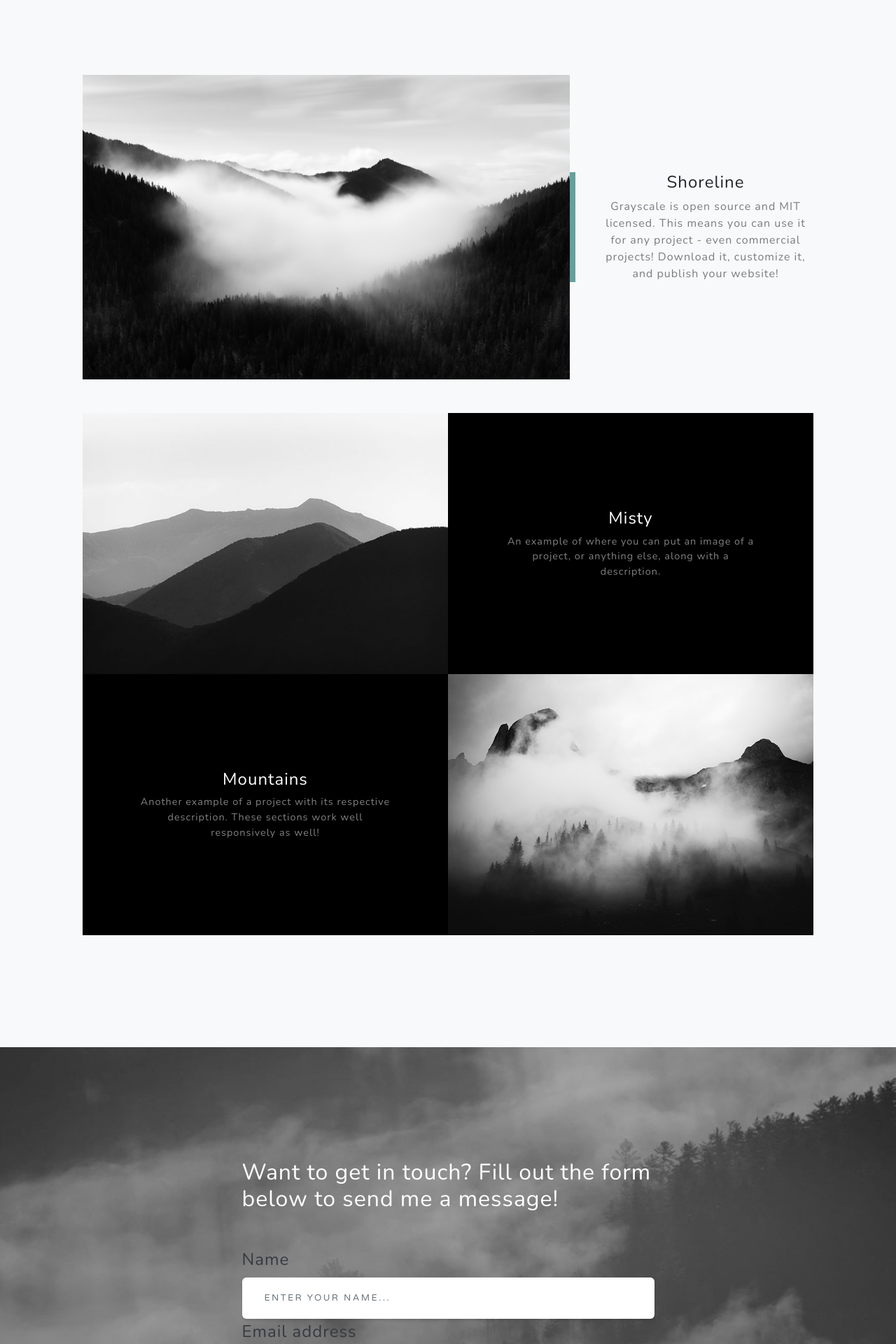
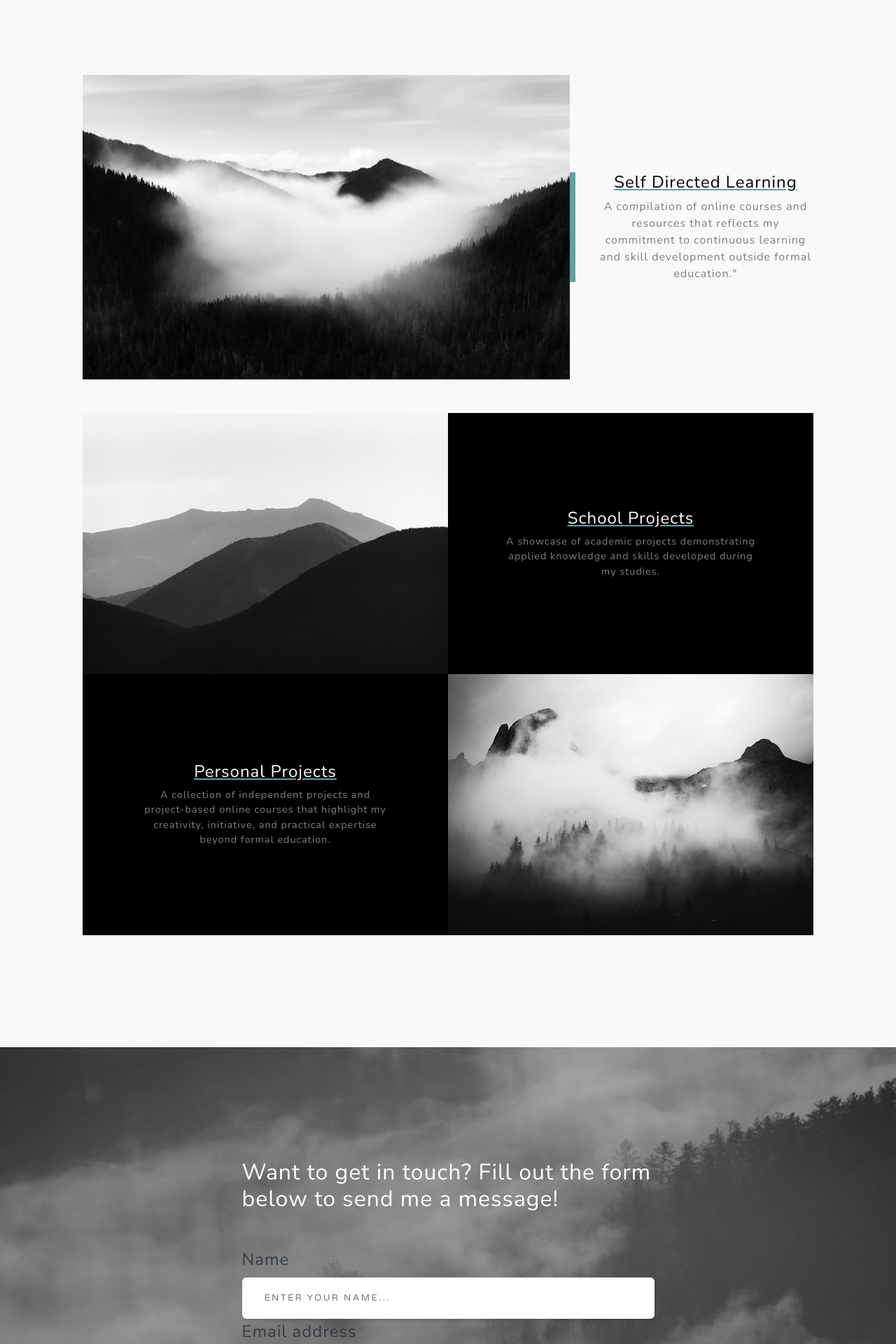
Before and after one commit to wel013/portfolio, a Flask app: page / in a window 1280 px wide. Shown: the part 1189-3109 px from the top of the page at 70% size. Run offline with Flask 3, Linux system fonts and the light colour scheme; some libraries are stand-ins or nearby versions.

Commit message:
Start working on project

```diff
--- a/main.py
+++ b/main.py
@@ -36,6 +36,30 @@ class BlogPost(db.Model):
     date: Mapped[str] = mapped_column(String(250), nullable=False)
     body: Mapped[str] = mapped_column(Text, nullable=False)
     author: Mapped[str] = mapped_column(String(250), nullable=False)
+    img_url: Mapped[str] = mapped_column(String(250), nullable=False)
+    # # foreign table.field
+    # author_id: Mapped[int] = mapped_column(
+    #     Integer, ForeignKey('users.id'))
+    # author = relationship("User", back_populates='posts')
+
+
+class Projects(db.Model):
+    __tablename__ = "projects"
+    id: Mapped[int] = mapped_column(Integer, primary_key=True)
+    title: Mapped[str] = mapped_column(
+        String(250), unique=True, nullable=False)
+    category: Mapped[str] = mapped_column(
+        String(250), unique=True, nullable=False)
+    course_name: Mapped[str] = mapped_column(
+        String(250), unique=True, nullable=False)
+    result_link: Mapped[str] = mapped_column(
+        String(500), unique=True, nullable=False)
+    overview: Mapped[str] = mapped_column(
+        String(500), unique=True, nullable=False)
+    key_components: Mapped[str] = mapped_column(Text, nullable=False)
+    achievements: Mapped[str] = mapped_column(Text, nullable=False)
+    skill_tags: Mapped[str] = mapped_column(Text, nullable=False)
+    course_url: Mapped[str] = mapped_column(String(500), nullable=False)
     img_url: Mapped[str] = mapped_column(String(250), nullable=False)
     # # foreign table.field
     # author_id: Mapped[int] = mapped_column(
@@ -132,5 +156,19 @@ def skills():
     return render_template('technicalskill.html')
 
 
+@app.route('/view-project/<category>', methods=["GET", "POST"])
+def view_project(category):
+    # result = db.session.execute(db.select(Projects).where(
+    #     Projects.category == category)).scalars().all()
+    # return render_template("viewproject.html", projects=result, category=category)
+    return render_template("viewproject.html", category=category)
+
+
+@app.route('/project/<int:id>', methods=["GET", "POST"])
+def project(id):
+    requested_post = db.get_or_404(Projects, id)
+    return render_template("project.html", project=requested_post)
+
+
 if __name__ == '__main__':
     app.run(debug=True)
--- a/templates/index.html
+++ b/templates/index.html
@@ -40,17 +40,30 @@
     <!--########################################Projects###################################################-->
     <!-- Projects-->
     <section class="projects-section bg-light" id="projects">
-        <div class="container px-4 px-lg-5">
+       <!-- <div class="container px-4 px-lg-5">
+            Featured Project Row
+            <div class="row gx-0 mb-4 mb-lg-5 align-items-center">
+                <div class="col-xl-8 col-lg-7"><img class="img-fluid mb-3 mb-lg-0"
+                        src="{{ url_for('static', filename='assets/img/bg-masthead.jpg') }}" alt="..." /></div>
+                <div class="col-xl-4 col-lg-5">
+                    <div class="featured-text text-center text-lg-left">
+                        <h4>Personal Projects</h4>
+                        <p class="text-black-50 mb-0">A collection of independent projects and project-based online courses that highlight my creativity,
+                            initiative, and practical expertise beyond formal education.</p>
+                    </div>
+                </div>
+            </div>-->
+             <div class="container px-4 px-lg-5">
             <!-- Featured Project Row-->
             <div class="row gx-0 mb-4 mb-lg-5 align-items-center">
                 <div class="col-xl-8 col-lg-7"><img class="img-fluid mb-3 mb-lg-0"
                         src="{{ url_for('static', filename='assets/img/bg-masthead.jpg') }}" alt="..." /></div>
                 <div class="col-xl-4 col-lg-5">
                     <div class="featured-text text-center text-lg-left">
-                        <h4>Shoreline</h4>
-                        <p class="text-black-50 mb-0">Grayscale is open source and MIT licensed. This means you can use
-                            it for any project - even commercial projects! Download it, customize it, and publish your
-                            website!</p>
+                        <a href="{{ url_for('view_project', category='self') }}"><h4 class="text-black">Self Directed Learning</h4></a>
+
+                        <p class="text-black-50 mb-0">A compilation of online courses and resources that reflects
+                            my commitment to continuous learning and skill development outside formal education."</p>
                     </div>
                 </div>
             </div>
@@ -62,9 +75,9 @@
                     <div class="bg-black text-center h-100 project">
                         <div class="d-flex h-100">
                             <div class="project-text w-100 my-auto text-center text-lg-left">
-                                <h4 class="text-white">Misty</h4>
-                                <p class="mb-0 text-white-50">An example of where you can put an image of a project, or
-                                    anything else, along with a description.</p>
+                                <a href="{{ url_for('view_project', category='academic') }}"><h4 class="text-white">School Projects</h4></a>
+                                <p class="mb-0 text-white-50">A showcase of academic projects demonstrating
+                                    applied knowledge and skills developed during my studies.</p>
                             </div>
                         </div>
                     </div>
@@ -78,16 +91,20 @@
                     <div class="bg-black text-center h-100 project">
                         <div class="d-flex h-100">
                             <div class="project-text w-100 my-auto text-center text-lg-right">
-                                <h4 class="text-white">Mountains</h4>
-                                <p class="mb-0 text-white-50">Another example of a project with its respective
-                                    description. These sections work well responsively as well!</p>
+                                <a href="{{ url_for('view_project', category='personal') }}"><h4 class="text-white">Personal Projects</h4></a>
+                                <p class="mb-0 text-white-50">A collection of independent projects and project-based online courses that highlight my creativity,
+                            initiative, and practical expertise beyond formal education.</p>
                             </div>
                         </div>
                     </div>
                 </div>
             </div>
         </div>
+
     </section>
+
+
+
     <!-- Signup-->
     <!--#######################################################################################################################-->
     <section class="signup-section" id="signup">
@@ -178,23 +195,4 @@
             </div>
         </div>
     </section>
-<<<<<<< HEAD
    {% include "footer.html" %}
-=======
-    <!-- Footer-->
-    <footer class="footer bg-black small text-center text-white-50">
-        <div class="container px-4 px-lg-5">Copyright &copy; Your Website 2023</div>
-    </footer>
-    <!-- Bootstrap core JS-->
-    <script src="https://cdn.jsdelivr.net/npm/bootstrap@5.2.3/dist/js/bootstrap.bundle.min.js"></script>
-    <!-- Core theme JS-->
-    <script src="{{ url_for('static', filename='js/scripts.js') }}"></script>
-    <!-- * * * * * * * * * * * * * * * * * * * * * * * * * * * * * * * * * * * * * * * *-->
-    <!-- * *                               SB Forms JS                               * *-->
-    <!-- * * Activate your form at https://startbootstrap.com/solution/contact-forms * *-->
-    <!-- * * * * * * * * * * * * * * * * * * * * * * * * * * * * * * * * * * * * * * * *-->
-    <script src="https://cdn.startbootstrap.com/sb-forms-latest.js"></script>
-</body>
-
-</html>
->>>>>>> df2dcbf4121471f16ff47389c571ac33e047bc46
```
Also changed, not shown: templates/coursespecific.html (added, +52 -0 lines), templates/project.html (added, +60 -0 lines), templates/viewproject.html (added, +52 -0 lines), instance/posts.db.
